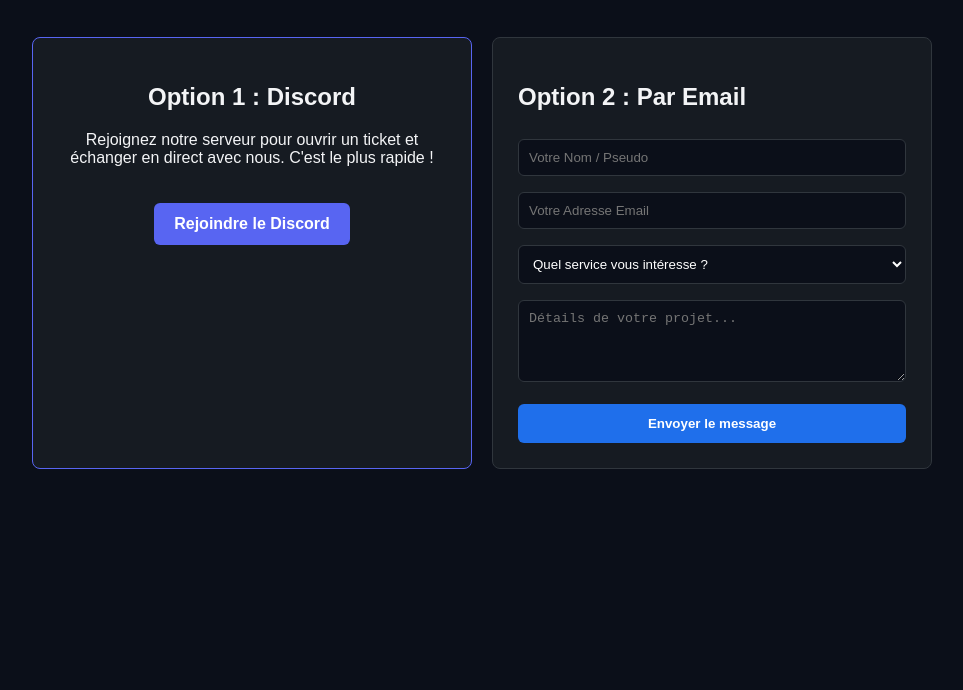
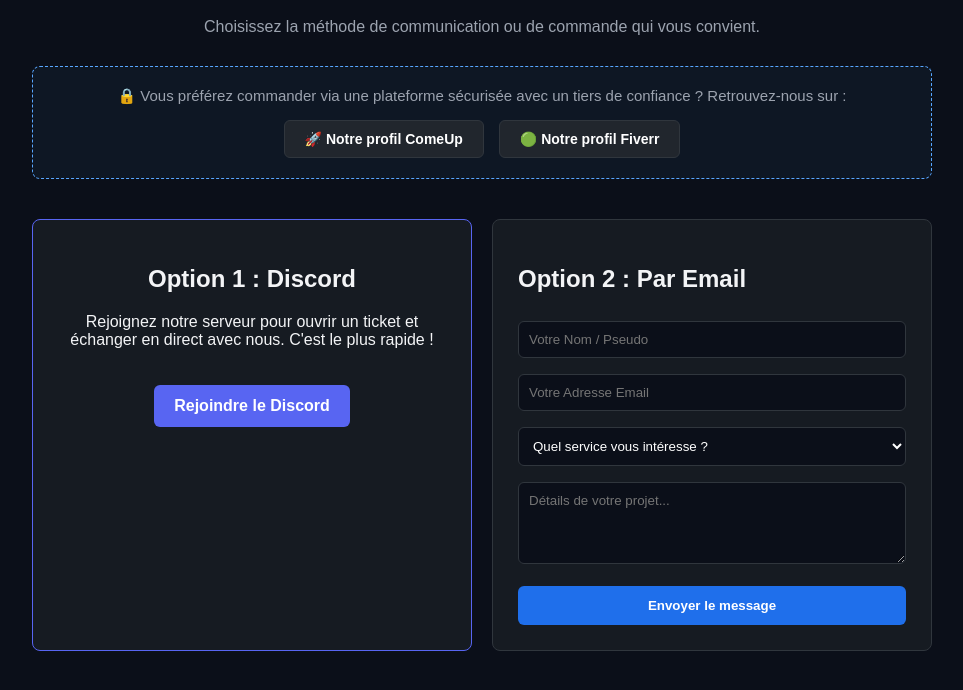
Before and after one commit to Ti-ti25/K25DEV, a website: page contact.html in a window 1280 px wide. Shown: the part 168-858 px from the top of the page, without its empty margins (158-1121 px from the left). Before the commit the page ends 800 px from the top, so only its background shows below. Drawn offline with Linux system fonts and the light colour scheme.

Commit message:
Add files via upload

```diff
--- a/contact.html
+++ b/contact.html
@@ -11,9 +11,18 @@
         nav a { color: #9ca3af; text-decoration: none; margin-left: 20px; }
 
         .container { max-width: 900px; margin: 40px auto; }
-        h1 { text-align: center; }
+        h1, .subtitle { text-align: center; }
+        .subtitle { color: #9ca3af; margin-bottom: 30px; }
 
-        .contact-grid { display: flex; gap: 20px; margin-top: 40px; }
+        /* SECTION PLATEFORMES EXTERNES */
+        .platforms-box { background: rgba(88, 166, 255, 0.05); border: 1px dashed #58a6ff; border-radius: 8px; padding: 20px; text-align: center; margin-bottom: 40px; }
+        .platforms-box p { margin: 0 0 15px 0; color: #9ca3af; font-size: 15px; }
+        .platform-links { display: flex; justify-content: center; gap: 15px; flex-wrap: wrap; }
+        .btn-platform { display: inline-block; background: #21262d; border: 1px solid #30363d; color: white; padding: 10px 20px; border-radius: 6px; text-decoration: none; font-weight: bold; font-size: 14px; transition: 0.2s; }
+        .btn-platform:hover { border-color: #58a6ff; background: #161b22; }
+
+        /* GRILLE PRINCIPALE */
+        .contact-grid { display: flex; gap: 20px; }
         .box { flex: 1; background: #161b22; border: 1px solid #30363d; border-radius: 8px; padding: 25px; }
 
         /* Discord */
@@ -21,7 +30,7 @@
         .btn-discord { display: inline-block; background: #5865f2; color: white; padding: 12px 20px; border-radius: 6px; text-decoration: none; font-weight: bold; margin-top: 20px; }
 
         /* Formulaire */
-        input, textarea, select { width: 100%; padding: 10px; margin: 8px 0; background: #0b0f19; border: 1px solid #30363d; color: white; border-radius: 6px; box-sizing: border-box; }
+        input, textarea, select { width: 100%; padding: 10px; margin: 8px 0; background: #0b0f19; border: 1px solid #30363d; color: white; border-radius: 6px; box-sizing: border-box; font-family: inherit; }
         button { width: 100%; padding: 12px; background: #1f6feb; border: none; color: white; font-weight: bold; border-radius: 6px; cursor: pointer; margin-top: 10px; }
         button:hover { background: #388bfd; }
 
@@ -40,21 +49,30 @@
 
     <div class="container">
         <h1>Lancez votre projet avec K25 DEV</h1>
+        <p class="subtitle">Choisissez la méthode de communication ou de commande qui vous convient.</p>
+
+        <!-- BLOCK DES PLATEFORMES (COMEUP / FIVERR) -->
+        <div class="platforms-box">
+            <p>🔒 Vous préférez commander via une plateforme sécurisée avec un tiers de confiance ? Retrouvez-nous sur :</p>
+            <div class="platform-links">
+                <!-- METS VOS LIENS DE PROFIL ICI (Remplace le # par vos vrais liens) -->
+                <a href="#" target="_blank" class="btn-platform">🚀 Notre profil ComeUp</a>
+                <a href="#" target="_blank" class="btn-platform">🟢 Notre profil Fiverr</a>
+            </div>
+        </div>
 
         <div class="contact-grid">
 
-            <!-- CODE DISCORD SIMPLE -->
+            <!-- CODE DISCORD -->
             <div class="box box-discord">
                 <h2>Option 1 : Discord</h2>
                 <p>Rejoignez notre serveur pour ouvrir un ticket et échanger en direct avec nous. C'est le plus rapide !</p>
-                <!-- METS TON LIEN DISCORD CI-DESSOUS -->
                 <a href="https://discord.gg/TON_INVITATION" target="_blank" class="btn-discord">Rejoindre le Discord</a>
             </div>
 
-            <!-- CODE FORMSPREE SIMPLE -->
+            <!-- CODE FORMSPREE -->
             <div class="box">
                 <h2>Option 2 : Par Email</h2>
-                <!-- METS TON LIEN FORMSPREE CI-DESSOUS -->
                 <form action="https://formspree.io/f/TON_CODE_FORMSPREE" method="POST">
 
                     <input type="text" name="Nom" placeholder="Votre Nom / Pseudo" required>
```
